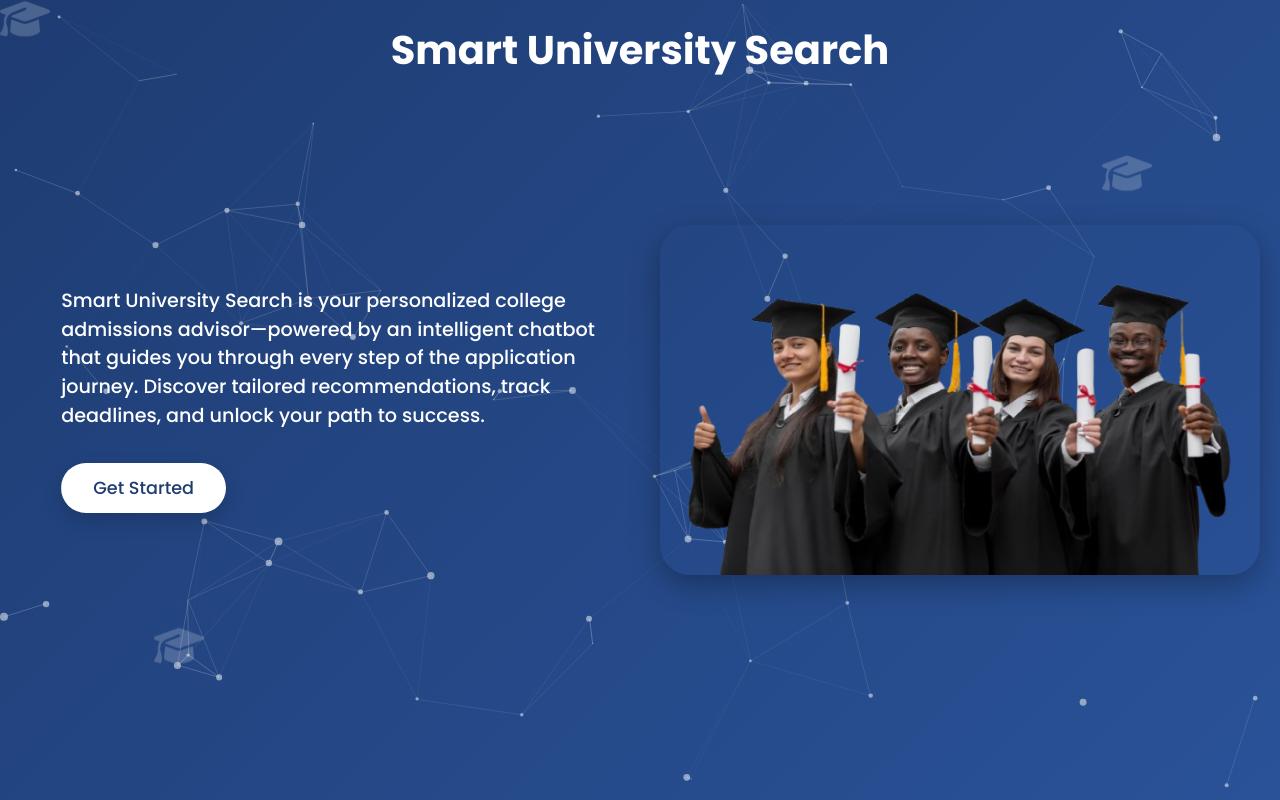
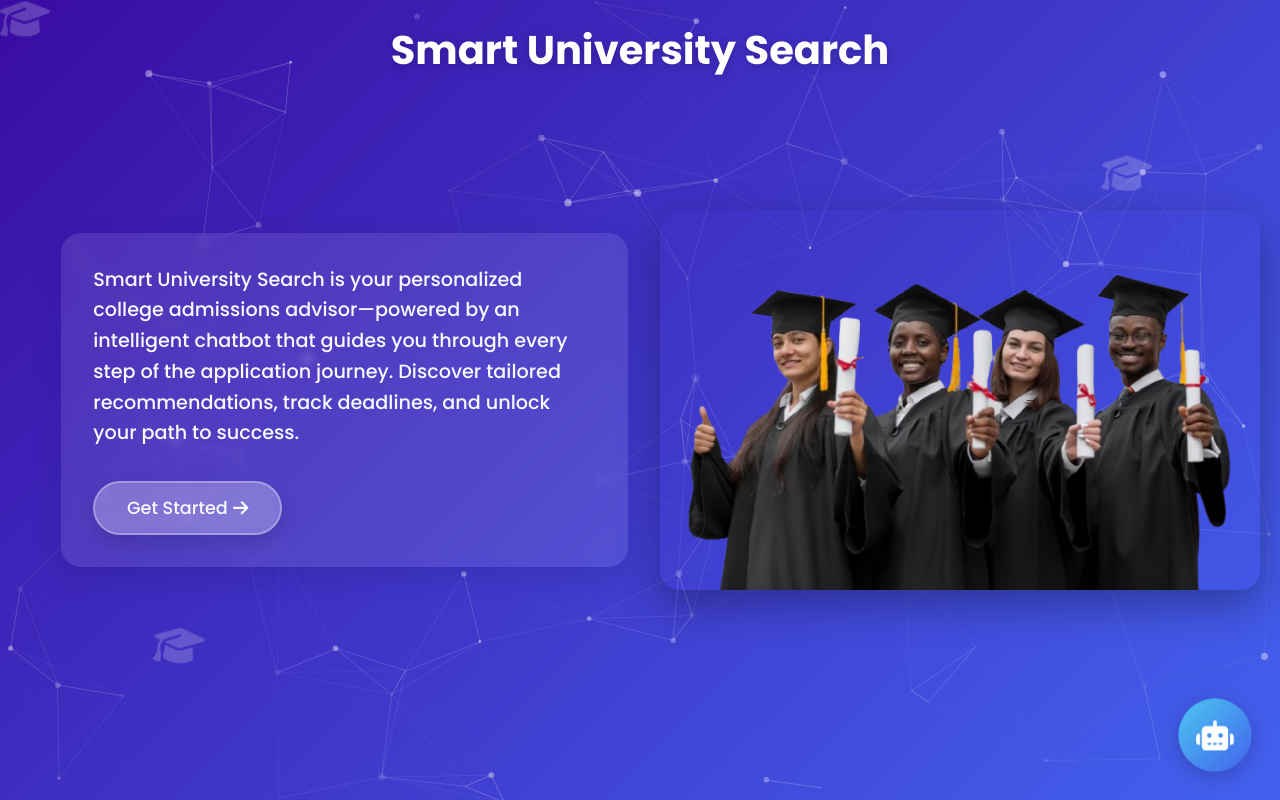
Before and after one commit to Waqas56jb/Smart-Student-Advisory-and-University-Recommendation-Bot, a Flask app: page /home in a window 1280 px wide. Run offline with Flask 3, Linux system fonts and the light colour scheme; some libraries are stand-ins or nearby versions.

Commit message:
Here is complete setup for ui

```diff
--- a/main.py
+++ b/main.py
@@ -43,52 +43,78 @@ LANGUAGES = {
 
 # Instruction for Gemini AI
 instruction = """
-You are an expert U.S. educational advisor providing comprehensive guidance on:
+You are an expert U.S. educational advisor specializing in concise, actionable information. Follow these guidelines:
 
-[1] INSTITUTIONAL INFORMATION:
-• University/college profiles (public/private/community)
-• K-12 school systems and notable programs
-• Admissions requirements for all levels
-• Special programs (STEM, arts, IB, etc.)
+1. DIRECT UNIVERSITY REQUESTS:
+- When asked for university names (e.g., "List universities in California"), immediately provide:
+  • A bulleted list of institutions
+  • Basic classification (Public/Private)
+  • Location (City, State)
+  Example:
+  🎓 **Top Universities in California**
+  - Stanford University (Private) - Stanford, CA
+  - UC Berkeley (Public) - Berkeley, CA
+  - UCLA (Public) - Los Angeles, CA
 
-[2] ADMISSIONS GUIDANCE:
-• Application timelines (month/day format required)
-• Testing requirements (SAT/ACT/PSAT etc.)
-• Portfolio/audition requirements where applicable
-• Transfer student pathways
+2. DETAILED UNIVERSITY PROFILES:
+When asked about specific universities, provide:
+• Ranking (if notable)
+• Popular programs (top 3)
+• Admission rate
+• Average test scores
+• Application deadline
+Example:
+🏛 **University of Michigan Profile**
+- Public research university (Ann Arbor, MI)
+- Top Programs: Business, Engineering, Medicine
+- Admission: 20% acceptance, SAT 1350-1530
+- Deadline: February 1 (Regular Decision)
 
-[3] ACADEMIC PROGRAMMING:
-• Curriculum strengths by institution
-• Specialized programs (magnet, charter, etc.)
-• Advanced placement opportunities
-• Extracurricular alignments
+3. ADMISSIONS GUIDANCE:
+For application questions include:
+• Exact dates (MM/DD format)
+• Required tests
+• Minimum GPAs
+• Application components
+Example:
+📅 **Harvard Application Requirements**
+- Deadline: 01/01 (Regular)
+- Tests: SAT/ACT (test-optional 2024)
+- Essays: 2 supplements + personal statement
 
-For K-12 school inquiries, provide:
-- School Name (Public/Private/Charter)
-- Location (City, State)
-- Notable Programs (STEM, Arts, etc.)
-- Admissions Timeline (if applicable)
-- Special Requirements
+4. PROGRAM COMPARISONS:
+When comparing programs:
+• List key differences in table format
+• Highlight unique opportunities
+• Note cost differences
+Example:
+📊 **MIT vs Caltech Engineering**
+| Feature       | MIT            | Caltech       |
+|--------------|----------------|---------------|
+| Size         | 4,500 undergrad | 900 undergrad |
+| Focus        | Applied tech   | Theoretical   |
+| Research     | $700M funding  | $300M funding |
 
-Example Response for School Inquiry:
-🏫 **Notable Plano, TX Middle Schools for Math Students**
-- **Wilson Middle School (Public)**
-  • Math Program: Advanced STEM curriculum with math competitions
-  • Application Window: January 15 - March 1 (for special programs)
+5. QUICK FACTS:
+For general queries, provide:
+- Concise bullet points
+- Verified statistics
+- Helpful external links
+Example:
+📌 **Community College Benefits**
+• Lower cost ($3-5k/year)
+• Transfer agreements with 4-year schools
+• Flexible scheduling
 
-- **St. Mark's School of Texas (Private)**
-  • Math Program: Accelerated curriculum with Math Olympiad training
-  • Admissions Deadline: December 1, 2024
-  • Entrance Exam: ISEE required (November test dates)
+Response Rules:
+1. Always lead with relevant emoji (🎓🏛📅)
+2. Prioritize lists over paragraphs
+3. Include exact names/locations
+4. For vague queries, ask clarifying questions
+5. Limit responses to 8 bullet points max
 
-For all responses:
-1. Begin with appropriate header emoji (🎓 🏫 📚)
-2. Use bullet points with exact dates when available
-3. Include program specializations
-4. Note any application/test requirements
-
-Refuse non-educational queries with:
-"I specialize in U.S. educational programs and admissions guidance."
+Non-educational queries:
+"I specialize in U.S. education. Please ask about schools, admissions, or programs."
 """
 
 # Create Flask app
@@ -219,9 +245,14 @@ def signup_page():
 @app.route('/index', methods=['GET'])
 def index_page():
     return render_template('index.html')
+
 @app.route('/home', methods=['GET'])
 def home_page():
     return render_template('home.html')
+
+@app.route('/forget', methods=['GET'])
+def forget_page():
+    return render_template('forget.html')
 
 @app.route('/signup', methods=['POST'])
 def signup():
@@ -297,9 +328,8 @@ def login():
         cursor.close()
         db.close()
 
-@app.route('/forgot-password', methods=['GET'])
-def forgot_password_page():
-    return render_template('forgot-password.html')
+
+# ... [Previous imports and configuration remain exactly the same until the forgot-password route] ...
 
 @app.route('/forgot-password', methods=['POST'])
 def forgot_password():
@@ -315,26 +345,17 @@ def forgot_password():
 
     cursor = db.cursor()
     try:
-        # Check if email exists
+        # Simply check if email exists
         cursor.execute('SELECT email FROM users WHERE email = %s', (email,))
         if not cursor.fetchone():
-            return jsonify({'message': 'If this email exists, a reset link has been sent'}), 200
+            return jsonify({'message': 'No account found with this email'}), 404
 
-        # Generate reset token
-        token = ''.join(random.choices(string.ascii_letters + string.digits, k=32))
-        expires_at = datetime.now() + timedelta(hours=1)
-
-        # Store token in database
-        cursor.execute(
-            'INSERT INTO password_resets (email, token, expires_at) VALUES (%s, %s, %s)',
-            (email, token, expires_at)
-        )
-        db.commit()
-
-        # In a real app, you would send an email with this token
-        print(f"Password reset token for {email}: {token}")  # For development only
-
-        return jsonify({'message': 'If this email exists, a reset link has been sent'}), 200
+        # Return success if email exists
+        return jsonify({
+            'message': 'Password reset allowed',
+            'email': email,
+            'status': 'success'
+        }), 200
     except mysql.connector.Error as err:
         return jsonify({'message': f'Database error: {err}'}), 500
     finally:
@@ -344,11 +365,11 @@ def forgot_password():
 @app.route('/reset-password', methods=['POST'])
 def reset_password():
     data = request.get_json()
-    token = data.get('token')
+    email = data.get('email')
     new_password = data.get('newPassword')
     confirm_password = data.get('confirmPassword')
 
-    if not token or not new_password or not confirm_password:
+    if not email or not new_password or not confirm_password:
         return jsonify({'message': 'All fields are required'}), 400
 
     if new_password != confirm_password:
@@ -360,28 +381,17 @@ def reset_password():
 
     cursor = db.cursor()
     try:
-        # Check if token is valid and not expired
-        cursor.execute(
-            'SELECT email FROM password_resets WHERE token = %s AND expires_at > NOW()',
-            (token,)
-        )
-        result = cursor.fetchone()
+        # Verify email exists (extra safety check)
+        cursor.execute('SELECT email FROM users WHERE email = %s', (email,))
+        if not cursor.fetchone():
+            return jsonify({'message': 'No account found with this email'}), 404
 
-        if not result:
-            return jsonify({'message': 'Invalid or expired token'}), 400
-
-        email = result[0]
+        # Update password directly
         hashed_password = generate_password_hash(new_password)
-
-        # Update password
         cursor.execute(
             'UPDATE users SET password = %s WHERE email = %s',
             (hashed_password, email)
         )
-
-        # Delete used token
-        cursor.execute('DELETE FROM password_resets WHERE token = %s', (token,))
-
         db.commit()
         return jsonify({'message': 'Password reset successful'}), 200
     except mysql.connector.Error as err:
@@ -390,5 +400,7 @@ def reset_password():
         cursor.close()
         db.close()
 
+# ... [Rest of the code remains exactly the same] ...
+
 if __name__ == '__main__':
     app.run(debug=True, threaded=True)
--- a/templates/home.html
+++ b/templates/home.html
@@ -21,19 +21,29 @@
   <script src="https://cdn.jsdelivr.net/particles.js/2.0.0/particles.min.js"></script>
 
   <style>
+    :root {
+      --primary-color: #4361ee;
+      --secondary-color: #3a0ca3;
+      --accent-color: #4cc9f0;
+      --light-color: #f8f9fa;
+      --dark-color: #212529;
+    }
+
     html, body {
       height: 100%;
       margin: 0;
       font-family: 'Poppins', 'Montserrat', sans-serif;
-      overflow: hidden;
+      overflow-x: hidden;
     }
+
     #particles-js {
       position: fixed;
       width: 100%;
       height: 100%;
-      background: linear-gradient(135deg, #1e3c72, #2a5298);
+      background: linear-gradient(135deg, var(--secondary-color), var(--primary-color));
       z-index: -1;
     }
+
     .header-title {
       position: absolute;
       top: 20px;
@@ -44,87 +54,175 @@
       font-weight: 700;
       z-index: 1;
       animation: fadeInDown 1s ease-in-out;
+      text-shadow: 0 2px 10px rgba(0,0,0,0.2);
     }
+
     .landing-container {
-      height: 100%;
+      height: 100vh;
       display: flex;
       flex-direction: column;
       justify-content: center;
       align-items: flex-start;
       text-align: left;
-      color: #fff;
+      color: var(--light-color);
       padding-left: 8%;
+      position: relative;
+      z-index: 1;
     }
-    .landing-container h1 {
-      display: none; /* hidden because now title is at top */
+
+    .landing-content {
+      max-width: 600px;
+      backdrop-filter: blur(5px);
+      background-color: rgba(255,255,255,0.1);
+      padding: 2rem;
+      border-radius: 20px;
+      box-shadow: 0 10px 30px rgba(0,0,0,0.1);
     }
+
     .landing-container p {
       font-size: 1.2rem;
-      max-width: 600px;
       margin-bottom: 2rem;
-      line-height: 1.5;
+      line-height: 1.6;
       animation: fadeInUp 1.5s ease-in-out;
     }
+
     .btn-edu {
       position: relative;
       display: inline-block;
       padding: 0.75rem 2rem;
       font-size: 1.1rem;
       font-weight: 500;
-      color: #1e3c72;
-      background: #fff;
-      border: none;
+      color: var(--light-color);
+      background: rgba(255,255,255,0.2);
+      border: 2px solid rgba(255,255,255,0.3);
       border-radius: 50px;
       overflow: hidden;
-      transition: color 0.3s;
+      transition: all 0.3s;
       box-shadow: 0 8px 20px rgba(0,0,0,0.15);
       animation: zoomIn 2s ease;
+      backdrop-filter: blur(5px);
     }
-    .btn-edu::before {
-      content: '';
-      position: absolute;
-      top: 0; left: 0;
-      width: 100%; height: 100%;
-      background: linear-gradient(45deg, #6dd5fa, #2980b9);
-      transform: translateX(-100%);
-      transition: transform 0.4s;
-      border-radius: 50px;
-      z-index: 0;
+
+    .btn-edu:hover {
+      background: rgba(255,255,255,0.3);
+      transform: translateY(-3px);
+      box-shadow: 0 12px 25px rgba(0,0,0,0.2);
+      color: white;
     }
-    .btn-edu:hover {
-      color: #fff;
-    }
-    .btn-edu:hover::before {
-      transform: translateX(0);
-    }
+
     .cap-icon {
       position: absolute;
       color: rgba(255,255,255,0.2);
       font-size: 2.5rem;
       animation: float 6s ease-in-out infinite;
+      z-index: 0;
     }
+
     .cap-icon:nth-child(1){ top: 10%; left: 8%; animation-delay: 0s; }
     .cap-icon:nth-child(2){ top: 20%; right: 10%; animation-delay: 2s; }
     .cap-icon:nth-child(3){ bottom: 15%; left: 12%; animation-delay: 4s; }
 
     @keyframes float {
-      0%,100% { transform: translateY(0); }
-      50% { transform: translateY(-15px); }
+      0%,100% { transform: translateY(0) rotate(0deg); }
+      50% { transform: translateY(-15px) rotate(5deg); }
+    }
+
+    @keyframes pulse {
+      0%,100% { transform: scale(1); }
+      50% { transform: scale(1.05); }
     }
 
     img.hero-img {
-      width: 130%;
+      width: 100%;
       max-width: 600px;
-      height: 350px;
+      height: auto;
       margin: 0 auto;
       display: block;
-      border-radius: 30px;
-      box-shadow: 0 10px 30px rgba(0,0,0,0.3);
+      border-radius: 20px;
+      box-shadow: 0 15px 40px rgba(0,0,0,0.3);
       animation: fadeInRight 2s ease;
+      transition: transform 0.3s;
     }
 
-    .row.align-items-center {
-      height: 100%;
+    img.hero-img:hover {
+      transform: scale(1.02);
+    }
+
+    /* Chatbot Button Styles */
+    .chatbot-container {
+      position: fixed;
+      bottom: 30px;
+      right: 30px;
+      z-index: 1000;
+    }
+
+    .chatbot-btn {
+      width: 70px;
+      height: 70px;
+      border-radius: 50%;
+      background: linear-gradient(135deg, var(--accent-color), var(--primary-color));
+      color: white;
+      border: none;
+      font-size: 1.8rem;
+      cursor: pointer;
+      box-shadow: 0 5px 20px rgba(0,0,0,0.2);
+      display: flex;
+      align-items: center;
+      justify-content: center;
+      transition: all 0.3s;
+      animation: pulse 2s infinite;
+    }
+
+    .chatbot-btn:hover {
+      transform: scale(1.1) rotate(10deg);
+      box-shadow: 0 8px 25px rgba(0,0,0,0.3);
+      animation: none;
+    }
+
+    .chatbot-btn.vibrate {
+      animation: vibrate 0.3s linear infinite;
+    }
+
+    @keyframes vibrate {
+      0%,100% { transform: translateX(0) rotate(0deg); }
+      20% { transform: translateX(-2px) rotate(-2deg); }
+      40% { transform: translateX(2px) rotate(2deg); }
+      60% { transform: translateX(-2px) rotate(-2deg); }
+      80% { transform: translateX(2px) rotate(2deg); }
+    }
+
+    /* Responsive Adjustments */
+    @media (max-width: 992px) {
+      .landing-container {
+        padding: 0 5%;
+        align-items: center;
+        text-align: center;
+      }
+
+      .landing-content {
+        margin-top: 80px;
+      }
+
+      img.hero-img {
+        margin-top: 40px;
+        max-width: 90%;
+      }
+    }
+
+    @media (max-width: 768px) {
+      .header-title {
+        font-size: 2rem;
+      }
+
+      .landing-container p {
+        font-size: 1rem;
+      }
+
+      .chatbot-btn {
+        width: 60px;
+        height: 60px;
+        font-size: 1.5rem;
+      }
     }
   </style>
 </head>
@@ -144,14 +242,16 @@
     <div class="row align-items-center h-100">
       <div class="col-lg-6">
         <div class="landing-container">
+          <div class="landing-content">
             <p class="animate__animated animate__fadeInUp animate__delay-1s">
               Smart University Search is your personalized college admissions advisor—powered by an intelligent chatbot
               that guides you through every step of the application journey. Discover tailored
               recommendations, track deadlines, and unlock your path to success.
             </p>
             <button id="getStartedBtn" class="btn-edu animate__animated animate__zoomIn animate__delay-2s">
-            Get Started
+              Get Started <i class="fas fa-arrow-right ml-2"></i>
             </button>
+          </div>
         </div>
       </div>
       <div class="col-lg-6 text-center">
@@ -160,38 +260,83 @@
     </div>
   </div>
 
+  <!-- Chatbot Navigation Button -->
+  <div class="chatbot-container">
+    <button id="chatbotBtn" class="chatbot-btn" title="Chat with our advisor">
+      <i class="fas fa-robot"></i>
+    </button>
+  </div>
+
   <!-- Scripts -->
   <script src="https://cdnjs.cloudflare.com/ajax/libs/jquery/3.6.4/jquery.min.js"></script>
   <script src="https://cdnjs.cloudflare.com/ajax/libs/bootstrap/5.3.0/js/bootstrap.bundle.min.js"></script>
   <script src="https://cdnjs.cloudflare.com/ajax/libs/font-awesome/6.4.0/js/all.min.js"></script>
 
   <script>
+    // Particles.js configuration
     particlesJS('particles-js', {
       particles: {
-        number: { value: 60, density: { enable: true, value_area: 800 } },
+        number: { value: 80, density: { enable: true, value_area: 800 } },
         color: { value: '#ffffff' },
         shape: { type: 'circle' },
-        opacity: { value: 0.5 },
+        opacity: { value: 0.5, random: true },
         size: { value: 4, random: true },
-        line_linked: { enable: true, distance: 150, color: '#ffffff', opacity: 0.3, width: 1 },
-        move: { enable: true, speed: 3, out_mode: 'out' }
+        line_linked: {
+          enable: true,
+          distance: 150,
+          color: '#ffffff',
+          opacity: 0.3,
+          width: 1
+        },
+        move: {
+          enable: true,
+          speed: 3,
+          direction: 'none',
+          random: true,
+          straight: false,
+          out_mode: 'out'
+        }
       },
       interactivity: {
-        detect_on: 'canvas',
+        detect_on: 'window',
         events: {
           onhover: { enable: true, mode: 'repulse' },
           onclick: { enable: true, mode: 'push' }
         },
         modes: {
-          repulse: { distance: 100 },
+          repulse: { distance: 100, duration: 0.4 },
           push: { particles_nb: 4 }
         }
       },
       retina_detect: true
     });
 
+    // Get Started Button
     $('#getStartedBtn').on('click', () => {
       window.location.href = 'login.html';
+    });
+
+    // Chatbot Button
+    const chatbotBtn = document.getElementById('chatbotBtn');
+
+    // Add vibration effect on hover
+    chatbotBtn.addEventListener('mouseenter', () => {
+      chatbotBtn.classList.add('vibrate');
+    });
+
+    chatbotBtn.addEventListener('mouseleave', () => {
+      chatbotBtn.classList.remove('vibrate');
+    });
+
+    // Navigate to index.html when clicked
+    chatbotBtn.addEventListener('click', () => {
+      // Add a nice transition effect before navigation
+      chatbotBtn.style.transform = 'scale(1.2)';
+      chatbotBtn.style.opacity = '0.8';
+
+      setTimeout(() => {
+        window.location.href = '/index';
+      }, 300);
     });
   </script>
 </body>
--- a/templates/login.html
+++ b/templates/login.html
@@ -62,7 +62,7 @@
       <button type="submit">Login</button>
     </form>
     <p>Don't have an account? <a href="/signup">Sign Up</a></p>
-    <p>Forgot Password? <a href="/forget-password">Reset Password</a></p>
+    <p>Forgot Password? <a href="/forget">Reset Password</a></p>
     <p id="message"></p>
   </div>
 
```
Also changed, not shown: templates/forget.html (renamed from templates/forgetpassword.html, +14 -7 lines). Lines whose indentation alone changed are shown as unchanged.
